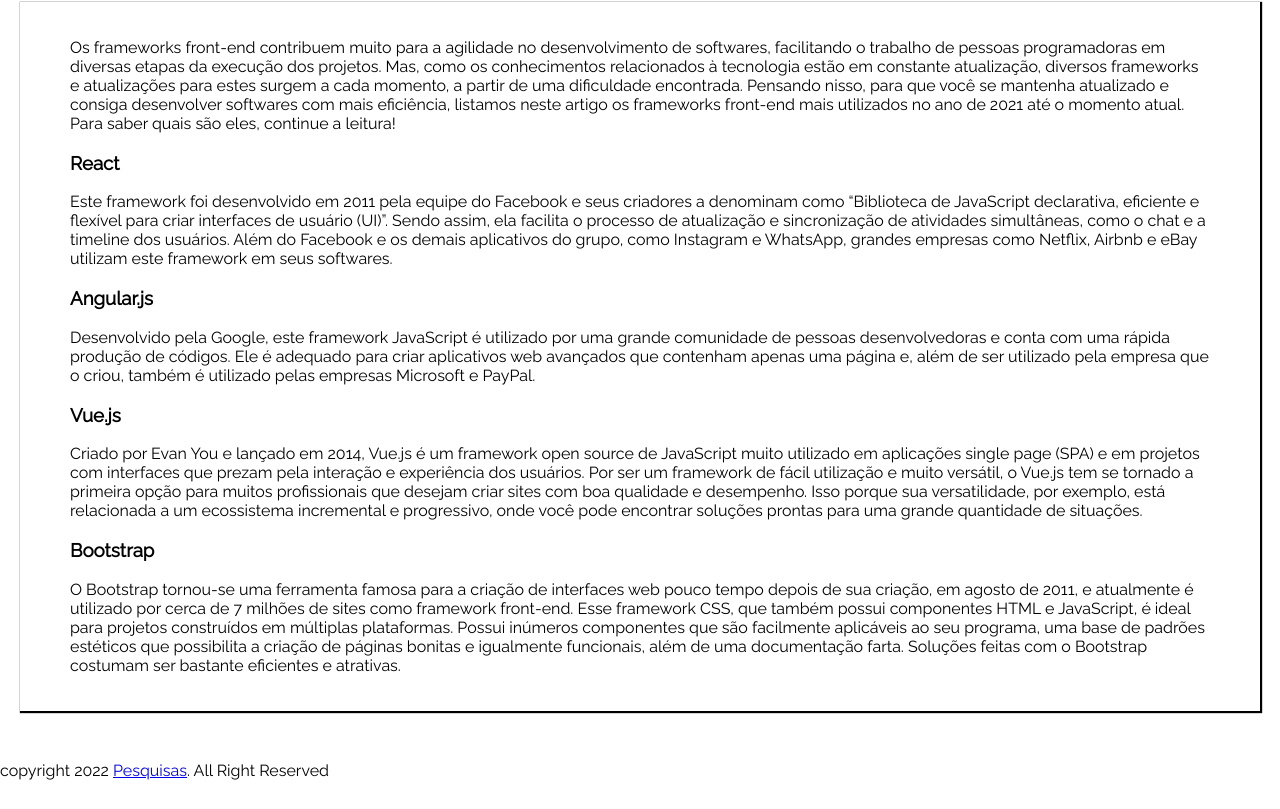
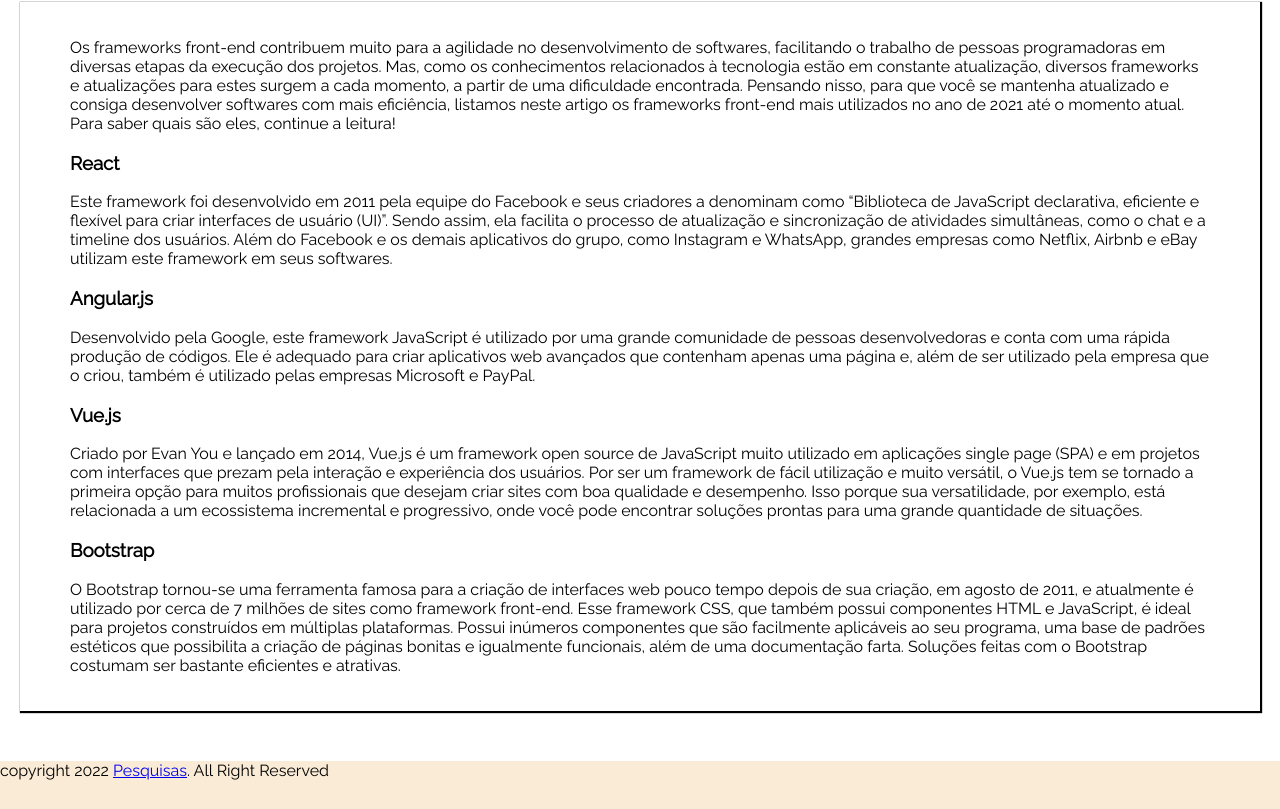
Before and after one commit to enoqueJonas/AnibalEnoque, a plain HTML site: page index.html in a window 1280 px wide. Shown: the part 898-1707 px from the top of the page. Before the commit the page ends 1678 px from the top, so only its background shows below. Drawn offline with Linux system fonts and the light colour scheme.

Commit message:
improvement

```diff
--- a/css/style.css
+++ b/css/style.css
@@ -30,6 +30,12 @@ html, body {
   margin: 50px 20px 50px 20px;
   padding: 20px 50px 20px 50px;
   box-shadow: 1px 1px 1px 1px black;
+}
+
+.footer{
+  width: 100%;
+  height: 3em;
+  background-color: antiquewhite;
 }
 
 .banner .content h2{
--- a/index.html
+++ b/index.html
@@ -55,7 +55,7 @@
             Esse framework CSS, que também possui componentes HTML e JavaScript, é ideal para projetos construídos em múltiplas plataformas. Possui inúmeros componentes que são facilmente aplicáveis ao seu programa, uma base de padrões estéticos que possibilita a criação de páginas bonitas e igualmente funcionais, além de uma documentação farta. Soluções feitas com o Bootstrap costumam ser bastante eficientes e atrativas.</p>
     </section>
 </body>
-<footer>
+<footer class="footer">
     <div class="copyrightText">
         <p>copyright 2022 <a href="#">Pesquisas</a>. All Right Reserved</p>
     </div>
```
